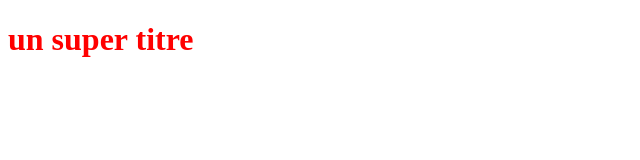
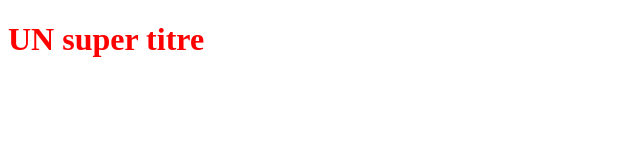
Before and after one commit to KorseDiallo/OpenclassroomsProject, a plain HTML site: page index.html in a window 1280 px wide. Shown: the whole page, without its empty margins (0-640 px from the left). Drawn offline with Linux system fonts and the light colour scheme.

Commit message:
modification du h1

```diff
--- a/index.html
+++ b/index.html
@@ -7,6 +7,6 @@
     <link rel="stylesheet" href="styles.css">
 </head>
 <body>
-    <h1>un super titre</h1>
+    <h1>UN super titre</h1>
 </body>
 </html>
```
